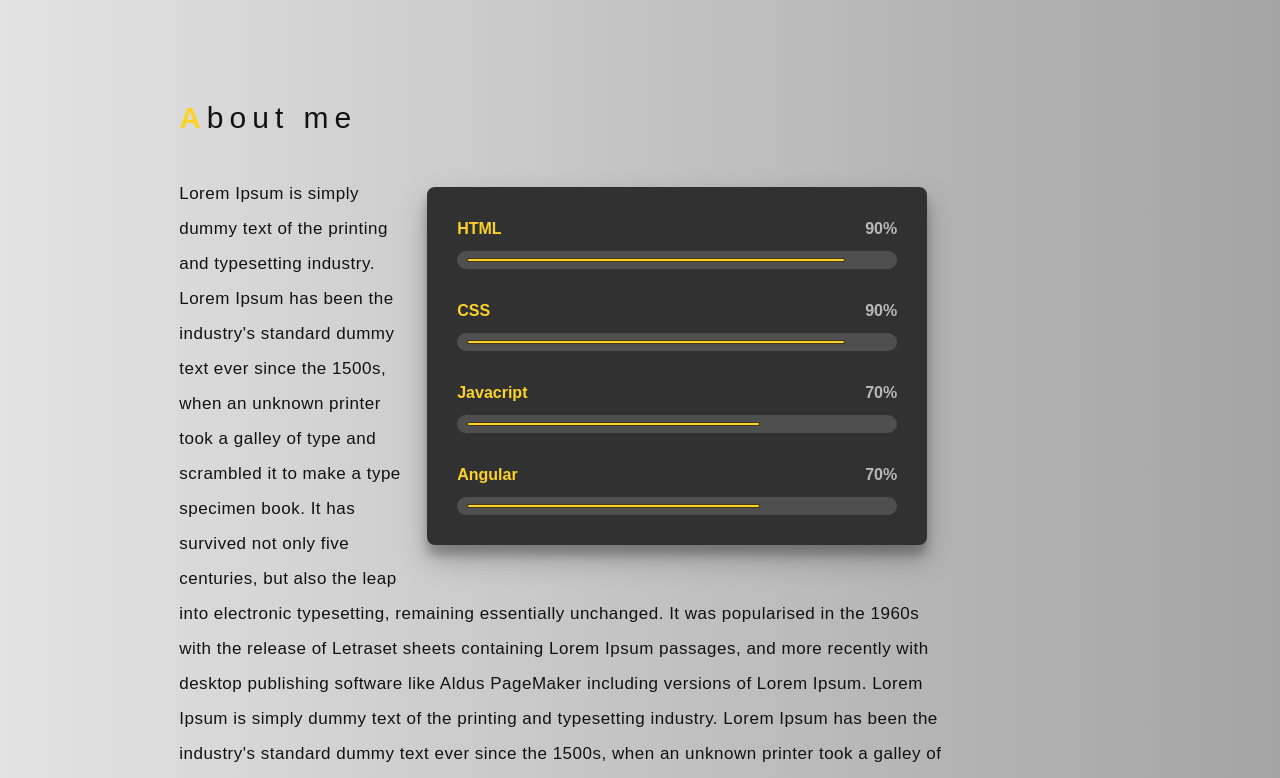
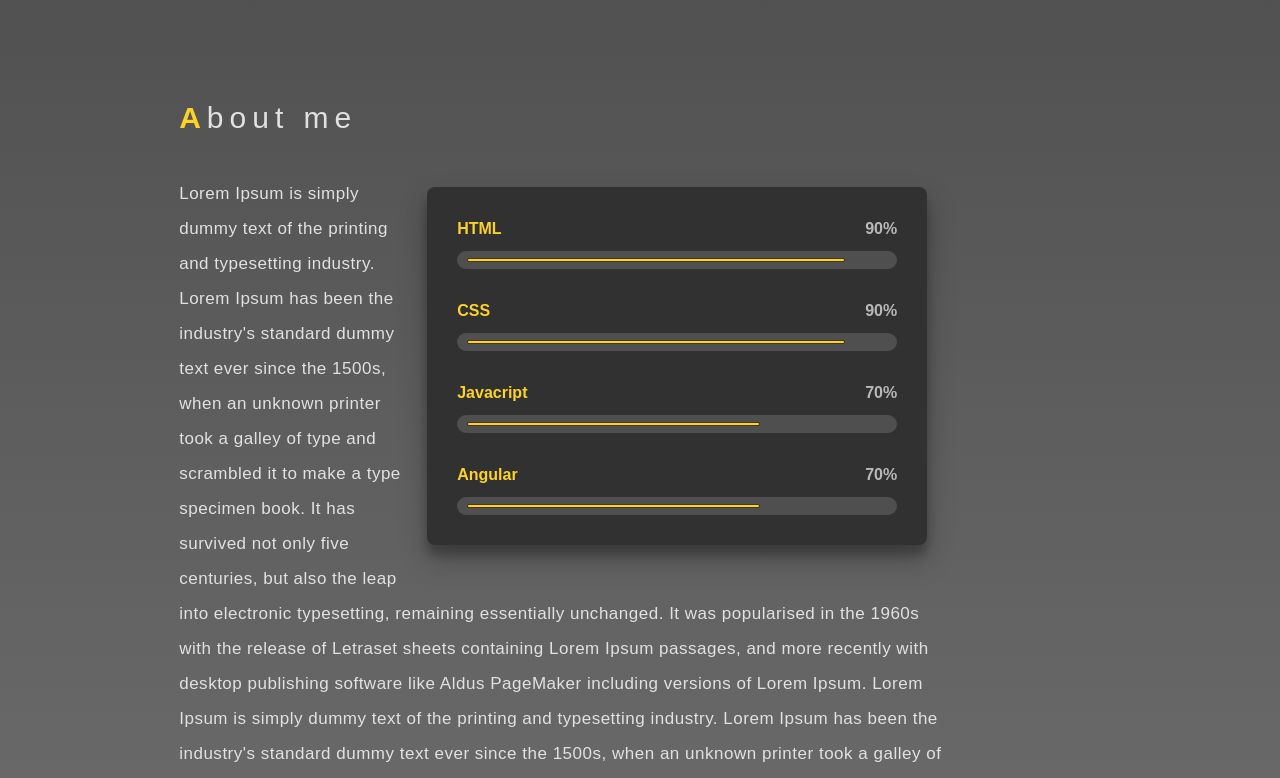
Before and after one commit to kleitstark/portfolio, a website: page index.html in a window 1280 px wide. Shown: the part 802-1580 px from the top of the page. Drawn offline with nearby package versions, Linux system fonts and the light colour scheme; animation ran at ten frames a second; files whose address does not match are found by name.

Commit message:
adjustment color

```diff
--- a/css/main.css
+++ b/css/main.css
@@ -600,7 +600,7 @@ input[type="checkbox"]{
 }
 
 .ccc {
-  background-image: linear-gradient(to left, #a4a4a4, #b3b3b3, #c3c3c3, #d3d3d3, #e3e3e3);
+  background-image: linear-gradient(to bottom, #515151, #676767, #7e7e7e, #969696, #aeaeae);
 }
 
 /*Container about*/
@@ -617,9 +617,23 @@ input[type="checkbox"]{
   font-weight: 500;
   letter-spacing: 0.1rem;
   font-size: 30px;
-  color: #121212;
+  color: #e1e1e1;
   letter-spacing: 0.2em;
   margin-bottom: 40px;
+}
+
+
+.container-about span {
+  color: #fdd228;
+  font-weight: 600;
+}
+
+
+.container-about p {
+  color: #e1e1e1;
+  font-size: 17px;
+  line-height: 35px;
+  letter-spacing: 0.03em;
 }
 
 
@@ -711,23 +725,6 @@ input[type="checkbox"]{
   }
 }
 
-.container-about span {
-  color: #fdd228;
-  font-weight: 600;
-}
-
-
-.container-about p {
-  color: #121212;
-  font-size: 17px;
-  line-height: 35px;
-  letter-spacing: 0.03em;
-}
-
-
-
-
-
 
 
 
@@ -774,7 +771,7 @@ input[type="checkbox"]{
 
 
 .container-resumes p {
-  color: rgb(110, 110, 110);
+  color: rgb(17, 17, 17);
   font-size: 17px;
   line-height: 35px;
   letter-spacing: 0.03em;
```
